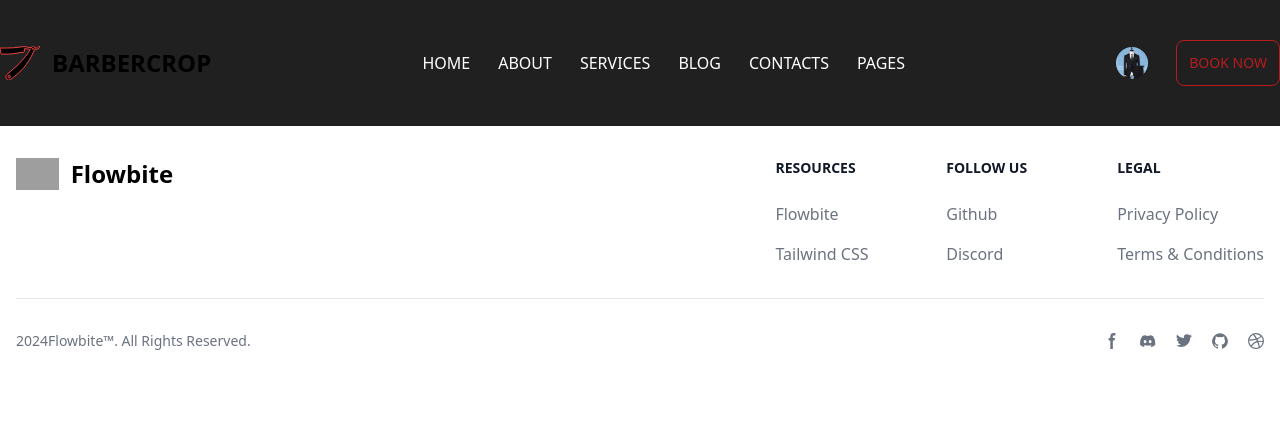
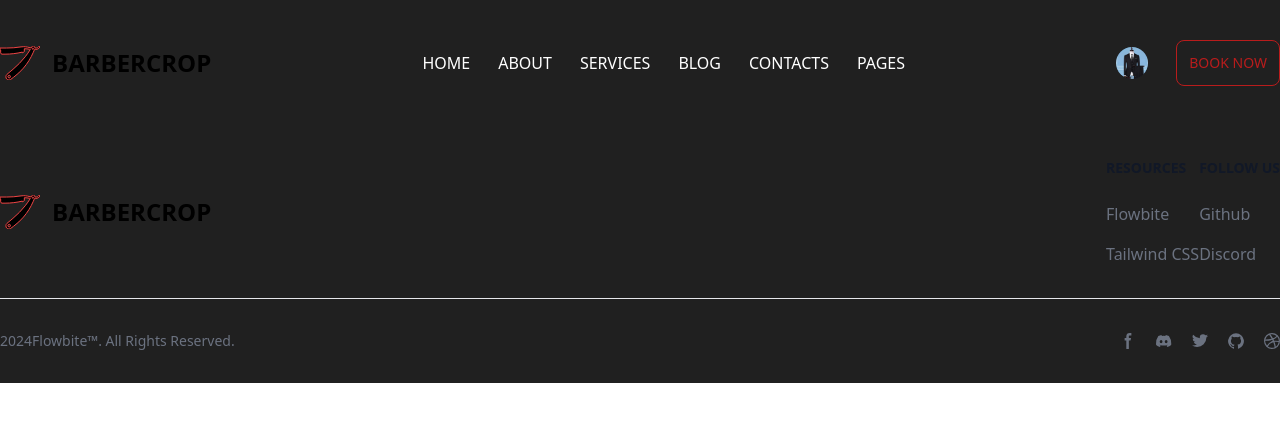
Before and after one commit to temvvlen1211/newEcommerce, a React (Vite) app: page / in a window 1280 px wide. Shown: the top 422 px of the page. Built offline with nearby package versions, Linux system fonts and the light colour scheme; grey boxes are pictures that could not be loaded.

Commit message:
barbercrop footer start

```diff
--- a/src/footer/Footer.jsx
+++ b/src/footer/Footer.jsx
@@ -1,22 +1,21 @@
+import Logo from "../svg/logo";
+
 function Footer() {
   return (
     <>
-      <footer class="bg-white dark:bg-gray-900">
-        <div class="mx-auto w-full max-w-screen-xl p-4 py-6 lg:py-8">
+      <footer class=" flex justify-center items-center bg-[#202020]  dark:bg-gray-900">
+        <div class=" w-full container  lg:py-8">
           <div class="md:flex md:justify-between">
-            <div class="mb-6 md:mb-0">
-              <a href="https://flowbite.com/" class="flex items-center">
-                <img
-                  src="https://flowbite.com/docs/images/logo.svg"
-                  class="h-8 me-3"
-                  alt="FlowBite Logo"
-                />
-                <span class="self-center text-2xl font-semibold whitespace-nowrap dark:text-white">
-                  Flowbite
-                </span>
-              </a>
-            </div>
-            <div class="grid grid-cols-2 gap-8 sm:gap-6 sm:grid-cols-3">
+            <a
+              href=""
+              className="flex items-center space-x-3 rtl:strokeLinejoin"
+            >
+              <Logo />
+              <span className="self-center text-2xl font-semibold uppercase whitespace-nowrap dark:text-white">
+                barbercrop
+              </span>
+            </a>
+            <div class="flex ">
               <div>
                 <h2 class="mb-6 text-sm font-semibold text-gray-900 uppercase dark:text-white">
                   Resources
@@ -53,23 +52,6 @@ function Footer() {
                       class="hover:underline"
                     >
                       Discord
-                    </a>
-                  </li>
-                </ul>
-              </div>
-              <div>
-                <h2 class="mb-6 text-sm font-semibold text-gray-900 uppercase dark:text-white">
-                  Legal
-                </h2>
-                <ul class="text-gray-500 dark:text-gray-400 font-medium">
-                  <li class="mb-4">
-                    <a href="#" class="hover:underline">
-                      Privacy Policy
-                    </a>
-                  </li>
-                  <li>
-                    <a href="#" class="hover:underline">
-                      Terms &amp; Conditions
                     </a>
                   </li>
                 </ul>
```
